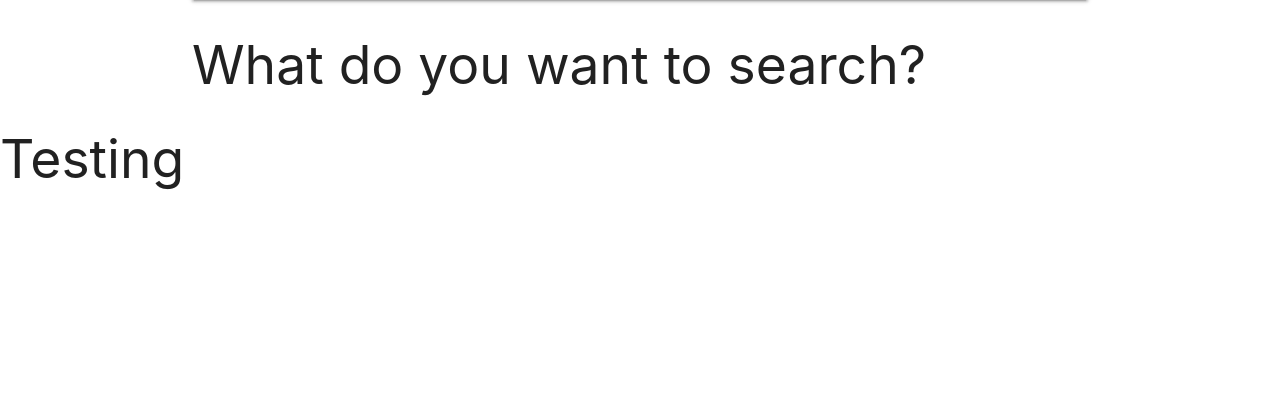
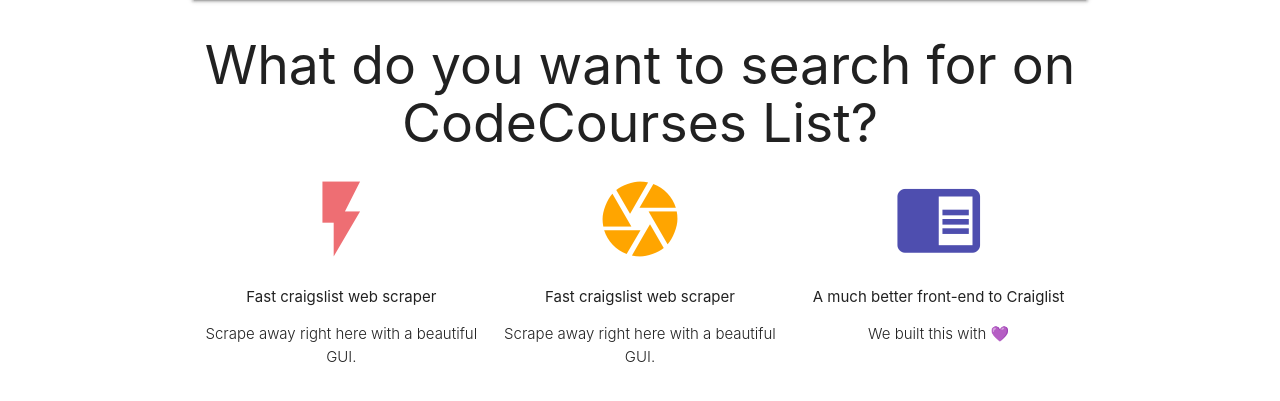
Before and after one commit to e5pe/codecourseslist-app, a Django app: page / in a window 1280 px wide. Shown: the part 64-465 px from the top of the page. Run offline with Django 3.2, Linux system fonts and the light colour scheme.

Commit message:
Se han añadido unas columnas a la página.

```diff
--- a/codecourseslist/templates/base.html
+++ b/codecourseslist/templates/base.html
@@ -1,21 +1,22 @@
 {% load static %}
 
 <!DOCTYPE html>
-<html>
+<html lang="en">
 
 <head>
-    <meta charset='utf-8'>
-    <meta http-equiv='X-UA-Compatible' content='IE=edge'>
+	<meta charset="utf-8" />
+	<meta http-equiv="X-UA-Compatible" content="IE=edge" />
 	<title>Code Courses List</title>
-    <meta name='viewport' content='width=device-width, initial-scale=1'>
+	<meta name="viewport" content="width=device-width, initial-scale=1" />
+
+	<link rel="stylesheet" type="text/css" media="screen" href='{% static "css/style.css" %}' />
 	<!-- Compiled and minified CSS -->
-    <link rel="stylesheet" href="https://cdnjs.cloudflare.com/ajax/libs/materialize/1.0.0/css/materialize.min.css">
-    <link rel='stylesheet' type='text/css' media='screen' href='{% static "css/style.css" %}'>
+	<link rel="stylesheet" href="https://cdnjs.cloudflare.com/ajax/libs/materialize/1.0.0/css/materialize.min.css" />
+	<link href="https://fonts.googleapis.com/css?family=Montserrat|Roboto&display=swap" rel="stylesheet" />
+	<link href="https://fonts.googleapis.com/icon?family=Material+Icons" rel="stylesheet">
+</head>
 
-    <link href="https://fonts.googleapis.com/css?family=Montserrat|Roboto&display=swap" rel="stylesheet">
-    <!-- Compiled and minified JavaScript -->
-    <script src="https://cdnjs.cloudflare.com/ajax/libs/materialize/1.0.0/js/materialize.min.js"></script>
-</head>
+<body>
 	<div class="container">
 		<nav>
 			<div class="nav-wrapper">
@@ -27,11 +28,39 @@
 		</nav>
 	</div>
 	<div class="container">
-    <h2>What do you want to search?</h2>
+		<h2 style="text-align: center;">What do you want to search for on CodeCourses List?</h2>
+		<div class="row">
+			<div class="col s4">
+				<!-- Promo Content 1 goes here -->
+				<div class="center">
+					<i class="large material-icons" style="color: #EE6E73;">flash_on</i>
+					<p>Fast craigslist web scraper</p>
+					<p class="light center">
+						Scrape away right here with a beautiful GUI.
+					</p>
+				</div>
+			</div>
+			<div class="col s4">
+				<!-- Promo Content 2 goes here -->
+				<div class="center">
+					<i class="large material-icons" style="color: orange;">camera</i>
+					<p>Fast craigslist web scraper</p>
+					<p class="light center">Scrape away right here with a beautiful GUI.</p>
+				</div>
+			</div>
+			<div class="col s4">
+				<!-- Promo Content 3 goes here -->
+				<div class="center">
+					<i class="large material-icons" style="color: #22229bcc;">chrome_reader_mode</i>
+					<p>A much better front-end to Craiglist</p>
+					<p class="light center">We built this with 💜</p>
+				</div>
+			</div>
+		</div>
+	</div>
 
-</div>
-<body>
-    <h2>Testing</h2>
+	<!-- Compiled and minified JavaScript -->
+	<script src="https://cdnjs.cloudflare.com/ajax/libs/materialize/1.0.0/js/materialize.min.js"></script>
 </body>
 
 </html>
```
Lines whose indentation alone changed are shown as unchanged.
